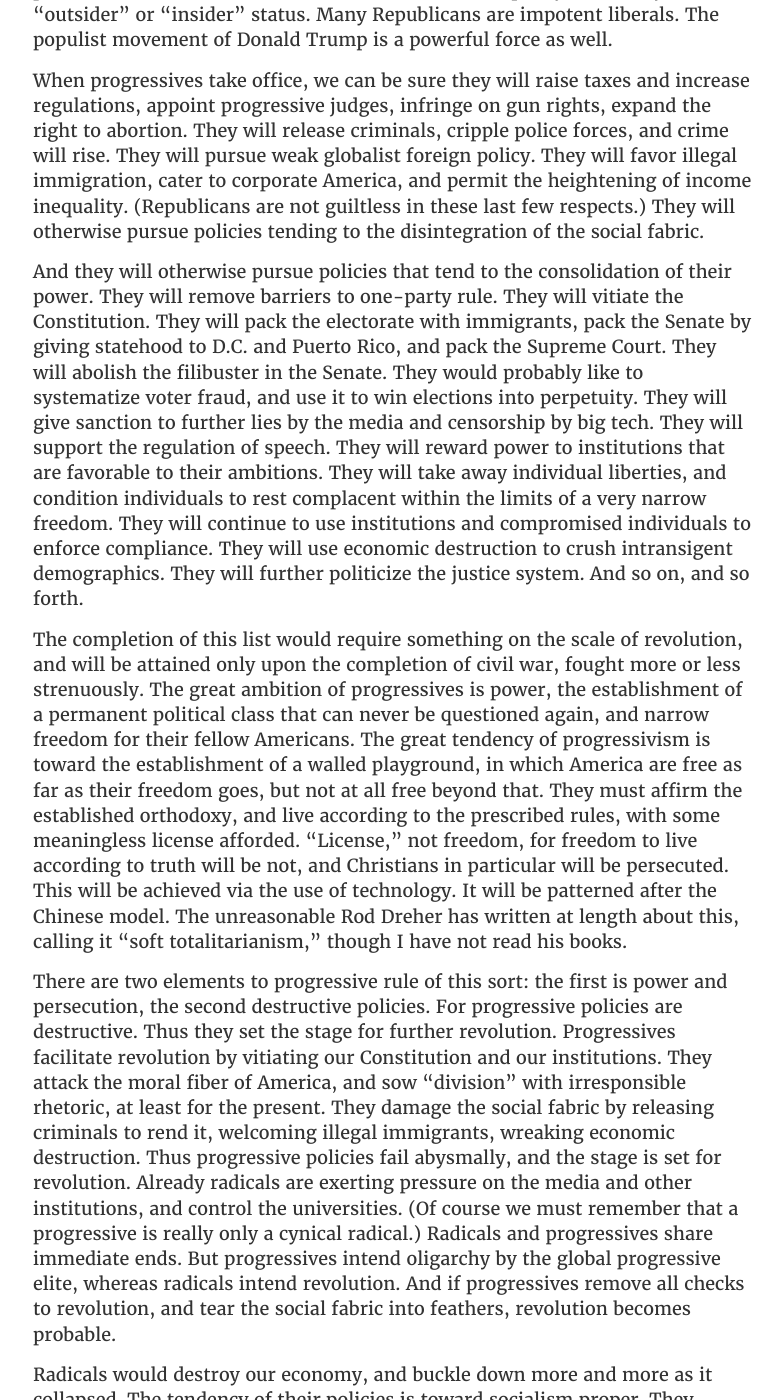
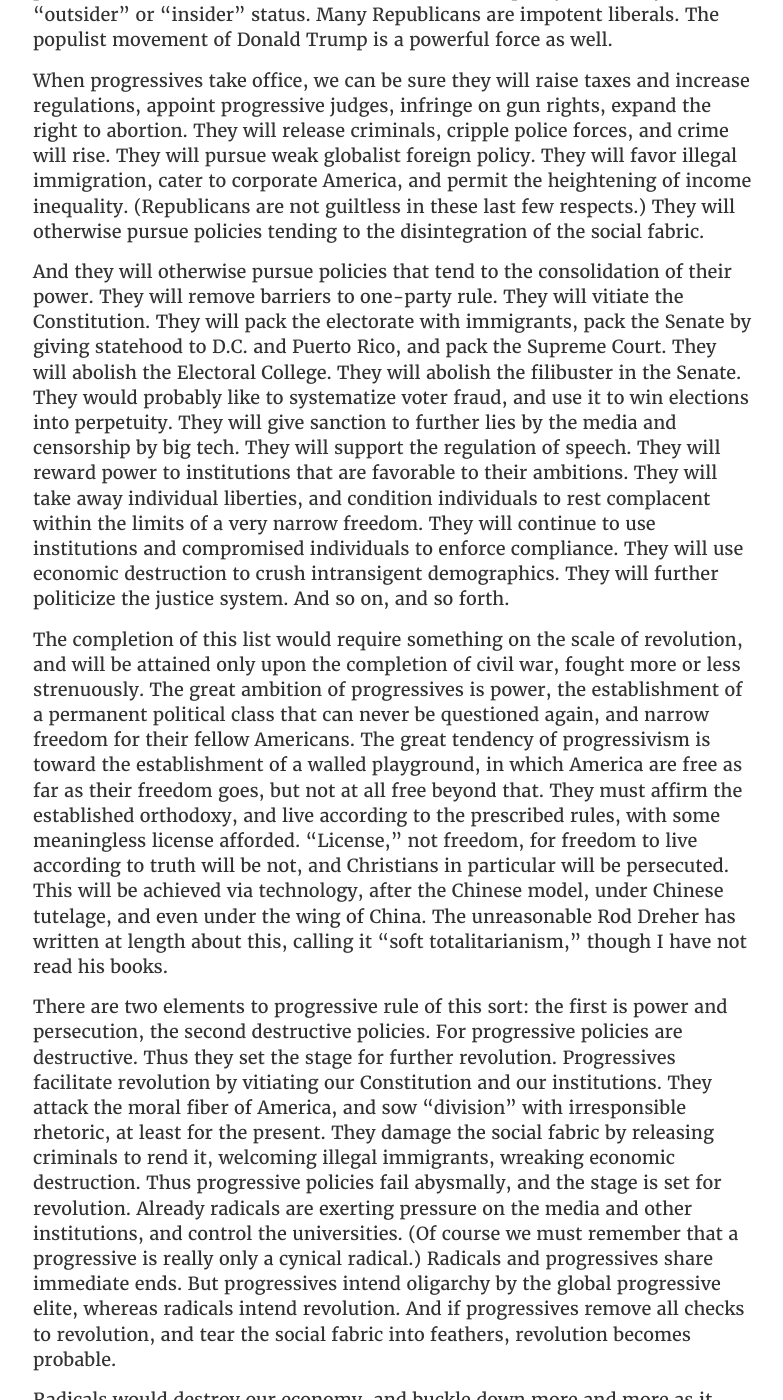
Before and after one commit to GabeHess/GabeHess.github.io, a Jekyll site: the page built from _posts/2020-11-20-what-the-future-holds.md, in a window 1280 px wide and 1400 px high, scrolled down 2286 px. Shown: the whole window, without its empty margins (247-1030 px from the left). Built offline with Jekyll 4.4.1, drawn with Linux system fonts in a browser that asks for light colours; some web fonts are replaced; comment, search, counter and statistics services are not loaded.

Commit message:
Edit post

```diff
--- a/_posts/2020-11-20-what-the-future-holds.md
+++ b/_posts/2020-11-20-what-the-future-holds.md
@@ -24,9 +24,9 @@ If we imagine for a moment that in the future we shall hold our course, and prog
 
 When progressives take office, we can be sure they will raise taxes and increase regulations, appoint progressive judges, infringe on gun rights, expand the right to abortion. They will release criminals, cripple police forces, and crime will rise. They will pursue weak globalist foreign policy. They will favor illegal immigration, cater to corporate America, and permit the heightening of income inequality. (Republicans are not guiltless in these last few respects.) They will otherwise pursue policies tending to the disintegration of the social fabric.
 
-And they will otherwise pursue policies that tend to the consolidation of their power. They will remove barriers to one-party rule. They will vitiate the Constitution. They will pack the electorate with immigrants, pack the Senate by giving statehood to D.C. and Puerto Rico, and pack the Supreme Court. They will abolish the filibuster in the Senate. They would probably like to systematize voter fraud, and use it to win elections into perpetuity. They will give sanction to further lies by the media and censorship by big tech. They will support the regulation of speech. They will reward power to institutions that are favorable to their ambitions. They will take away individual liberties, and condition individuals to rest complacent within the limits of a very narrow freedom. They will continue to use institutions and compromised individuals to enforce compliance. They will use economic destruction to crush intransigent demographics. They will further politicize the justice system. And so on, and so forth.
+And they will otherwise pursue policies that tend to the consolidation of their power. They will remove barriers to one-party rule. They will vitiate the Constitution. They will pack the electorate with immigrants, pack the Senate by giving statehood to D.C. and Puerto Rico, and pack the Supreme Court. They will abolish the Electoral College. They will abolish the filibuster in the Senate. They would probably like to systematize voter fraud, and use it to win elections into perpetuity. They will give sanction to further lies by the media and censorship by big tech. They will support the regulation of speech. They will reward power to institutions that are favorable to their ambitions. They will take away individual liberties, and condition individuals to rest complacent within the limits of a very narrow freedom. They will continue to use institutions and compromised individuals to enforce compliance. They will use economic destruction to crush intransigent demographics. They will further politicize the justice system. And so on, and so forth.
 
-The completion of this list would require something on the scale of revolution, and will be attained only upon the completion of civil war, fought more or less strenuously. The great ambition of progressives is power, the establishment of a permanent political class that can never be questioned again, and narrow freedom for their fellow Americans. The great tendency of progressivism is toward the establishment of a walled playground, in which America are free as far as their freedom goes, but not at all free beyond that. They must affirm the established orthodoxy, and live according to the prescribed rules, with some meaningless license afforded. “License,” not freedom, for freedom to live according to truth will be not, and Christians in particular will be persecuted. This will be achieved via the use of technology. It will be patterned after the Chinese model. The unreasonable Rod Dreher has written at length about this, calling it “soft totalitarianism,” though I have not read his books.
+The completion of this list would require something on the scale of revolution, and will be attained only upon the completion of civil war, fought more or less strenuously. The great ambition of progressives is power, the establishment of a permanent political class that can never be questioned again, and narrow freedom for their fellow Americans. The great tendency of progressivism is toward the establishment of a walled playground, in which America are free as far as their freedom goes, but not at all free beyond that. They must affirm the established orthodoxy, and live according to the prescribed rules, with some meaningless license afforded. “License,” not freedom, for freedom to live according to truth will be not, and Christians in particular will be persecuted. This will be achieved via technology, after the Chinese model, under Chinese tutelage, and even under the wing of China. The unreasonable Rod Dreher has written at length about this, calling it “soft totalitarianism,” though I have not read his books.
 
 There are two elements to progressive rule of this sort: the first is power and persecution, the second destructive policies. For progressive policies are destructive. Thus they set the stage for further revolution. Progressives facilitate revolution by vitiating our Constitution and our institutions. They attack the moral fiber of America, and sow “division” with irresponsible rhetoric, at least for the present. They damage the social fabric by releasing criminals to rend it, welcoming illegal immigrants, wreaking economic destruction. Thus progressive policies fail abysmally, and the stage is set for revolution. Already radicals are exerting pressure on the media and other institutions, and control the universities. (Of course we must remember that a progressive is really only a cynical radical.) Radicals and progressives share immediate ends. But progressives intend oligarchy by the global progressive elite, whereas radicals intend revolution. And if progressives remove all checks to revolution, and tear the social fabric into feathers, revolution becomes probable.
 
```
